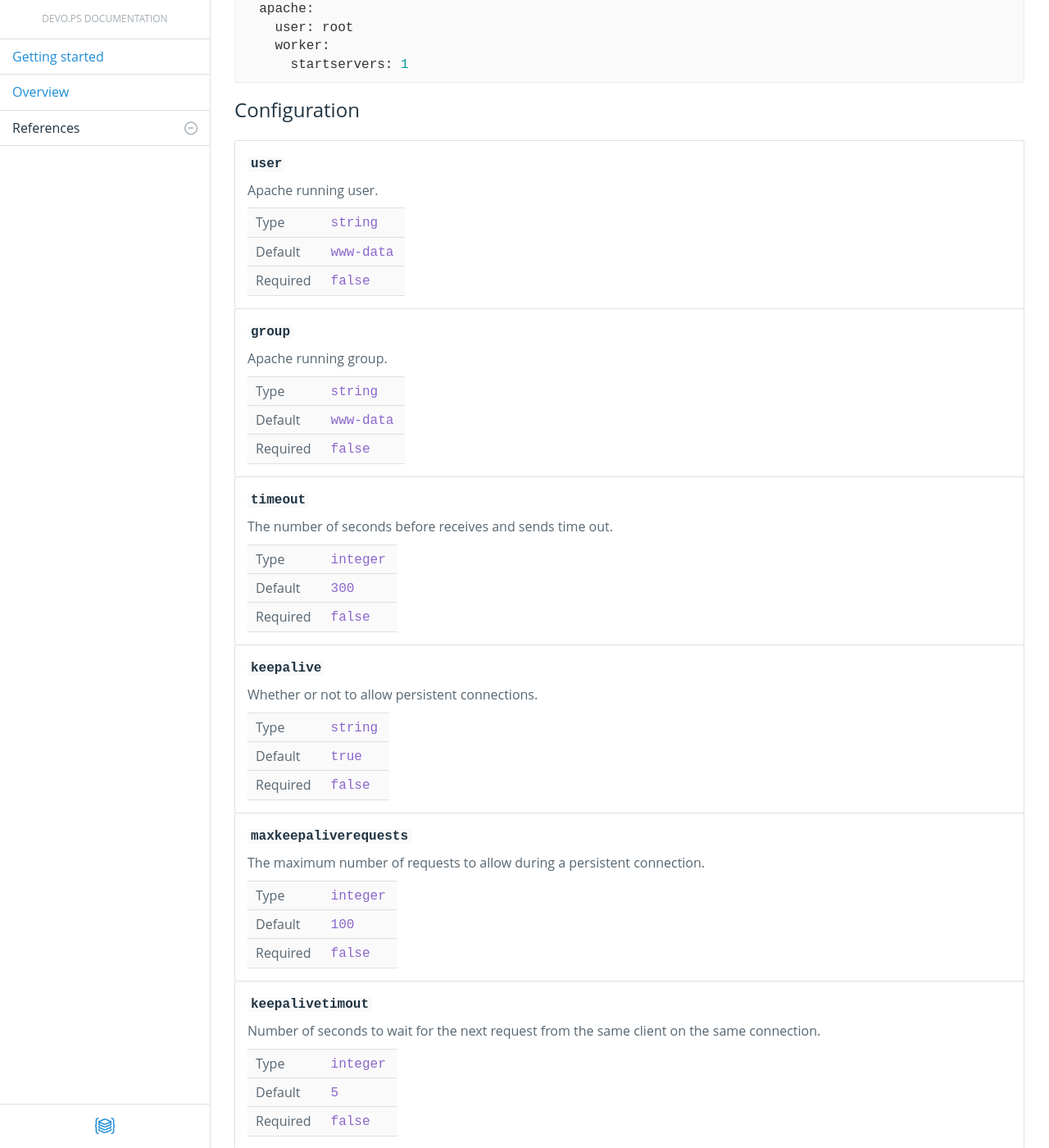
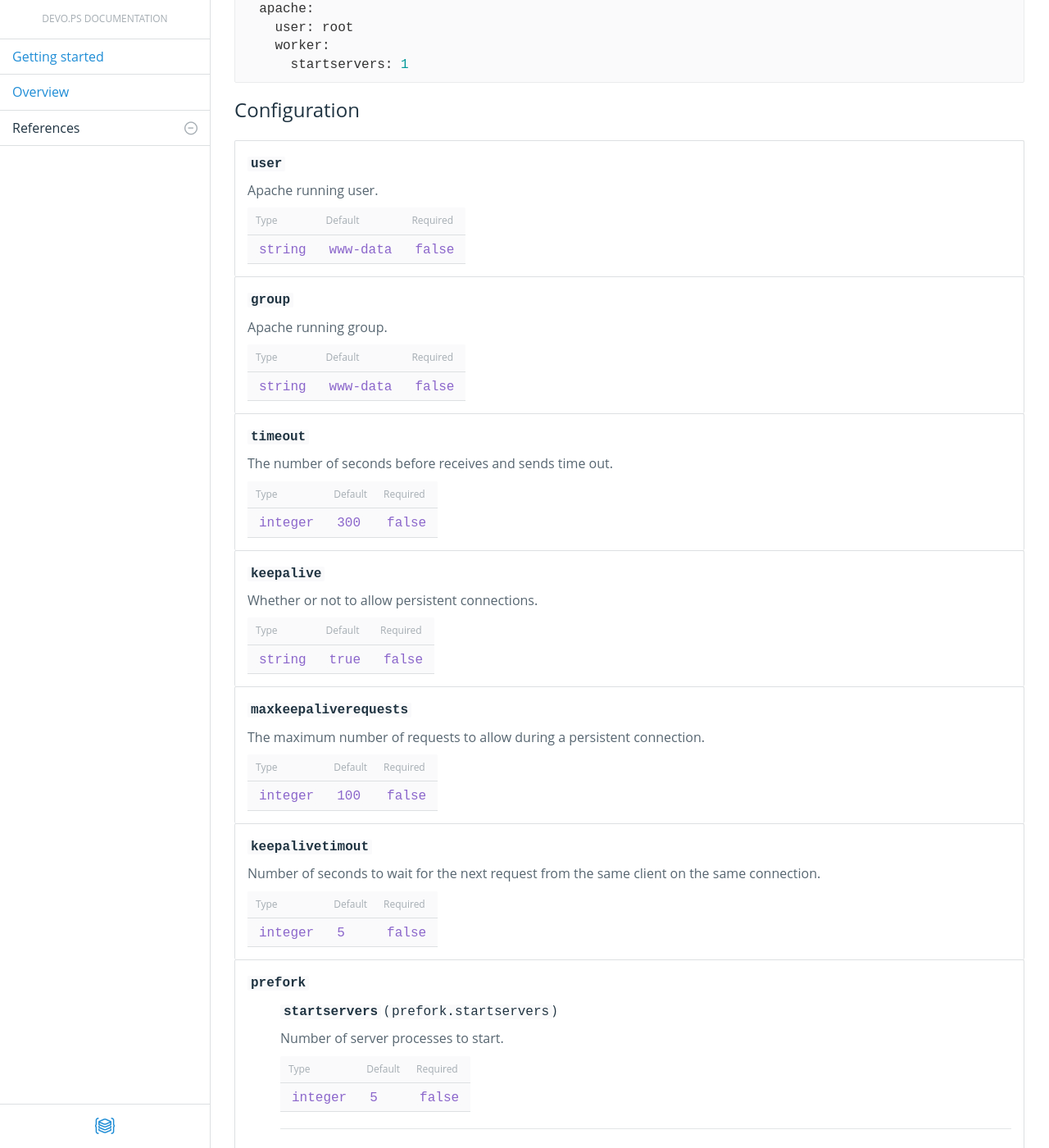
Before and after one commit to isabella232/docs.devo.ps, a Jekyll site: the page built from references/apache.md, in a window 1280 px wide and 1400 px high, scrolled down 474 px. Shown: the whole window at 82% size. Built offline with Jekyll 4.4.1, drawn with Linux system fonts in a browser that asks for light colours; some of the changed text lies outside the part shown.

Commit message:
Cleaning up tables

```diff
--- a/_includes/tree.html
+++ b/_includes/tree.html
@@ -10,18 +10,18 @@
     {% else %}
       <p>{{ item.description }}</p>
       <table>
-        <tr>
+        <thead>
           <th>Type</th>
-          <td><code>{{ item.type }}</code></td>
-        </tr>
-        <tr>
           <th>Default</th>
-          <td><code>{{ item.default }}</code></td>
-        </tr>
-        <tr>
           <th>Required</th>
-          <td><code>{{ item.required }}</code></td>
-        </tr>
+        </thead>
+        <tbody>
+          <tr>
+            <td><code>{{ item.type }}</code></td>
+            <td><code>{{ item.default }}</code></td>
+            <td><code>{{ item.required }}</code></td>
+          </tr>
+        </tbody>
       </table>
     {% endif %}
   </li>
```
